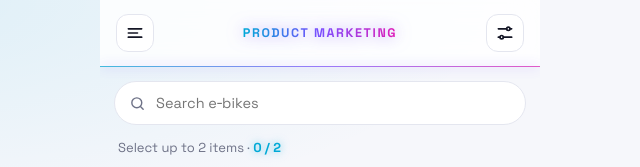
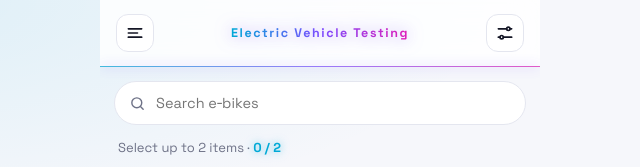
Before and after one commit to karynanatura-wq/EBikes, a plain HTML site: page index.html in a window 1280 px wide. Shown: the top 167 px of the page, 320-960 px from the left. Drawn offline with Linux system fonts and the light colour scheme.

Commit message:
Update index.html

```diff
--- a/index.html
+++ b/index.html
@@ -151,7 +151,7 @@ button:focus-visible,input:focus-visible{outline:2px solid var(--cyan);outline-o
 <div class="app">
   <header class="header">
     <button aria-label="Menu"><svg viewBox="0 0 24 24" fill="none" stroke="currentColor" stroke-width="2" stroke-linecap="round"><path d="M4 7h16M4 12h11M4 17h16"/></svg></button>
-    <span class="brand">PRODUCT MARKETING</span>
+    <span class="brand">Electric Vehicle Testing</span>
     <button aria-label="Filters"><svg viewBox="0 0 24 24" fill="none" stroke="currentColor" stroke-width="2" stroke-linecap="round"><path d="M4 7h10M18 7h2M4 17h2M10 17h10"/><circle cx="16" cy="7" r="2"/><circle cx="8" cy="17" r="2"/></svg></button>
   </header>
 
```
